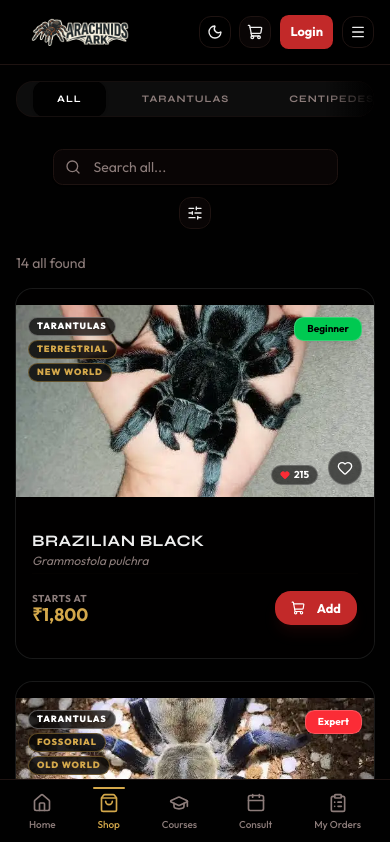
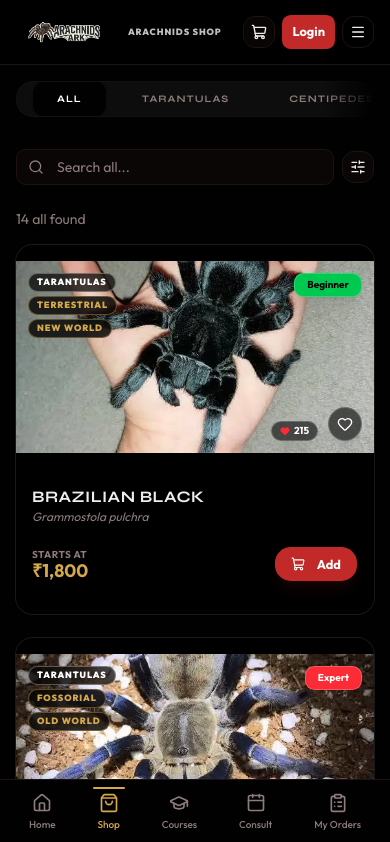
Before and after one commit to Bala-Sai-Teja-Singh/arachnids-ark, a Next.js app: page /shop in a window 390 px wide. Shown: the top 842 px of the page. Built offline with nearby package versions, Linux system fonts and the light colour scheme.

Commit message:
style/ui changes

```diff
--- a/src/app/(user)/layout.tsx
+++ b/src/app/(user)/layout.tsx
@@ -71,7 +71,7 @@ export default function UserLayout({ children }: { children: React.ReactNode })
   if (!mounted) return null;
 
   return (
-    <div className="flex h-[100dvh] overflow-hidden bg-background">
+    <div className="flex min-h-screen md:h-[100dvh] md:overflow-hidden bg-background">
       {/* Universal Sidebar (Visible site-wide when logged in) */}
       {showSidebar && (
         <aside className="hidden md:block shrink-0">
@@ -116,7 +116,7 @@ export default function UserLayout({ children }: { children: React.ReactNode })
       )}
 
       {/* Main Content Area */}
-      <div className="flex-1 flex flex-col min-w-0 overflow-hidden relative">
+      <div className="flex-1 flex flex-col min-w-0 md:overflow-hidden relative">
         {/* Navbar replaces Header for public views, but we use the unified Header logic when in Dashboard?
             Actually, the user wanted unification. I'll keep the Navbar for now but maybe it can be merged.
             For now, let's keep the Navbar and add the menu trigger to it if showSidebar is true.
@@ -126,7 +126,7 @@ export default function UserLayout({ children }: { children: React.ReactNode })
           onMenuClick={() => setIsMobileOpen(true)}
         />
 
-        <main ref={mainRef} className="flex-1 overflow-y-auto">
+        <main ref={mainRef} className="flex-1 md:overflow-y-auto pb-20 md:pb-0">
           <div className="flex-1 w-full min-h-full">
             {children}
           </div>
--- a/src/app/(user)/liked/page.tsx
+++ b/src/app/(user)/liked/page.tsx
@@ -113,18 +113,10 @@ export default function FavoritesPage() {
 
   return (
     <div className="container mx-auto px-4 py-12 min-h-screen">
-      <div className="mb-8 flex items-center justify-between">
-        <div>
-          <Link href="/shop" className="text-sm text-muted-foreground hover:text-brand-gold flex items-center gap-2 mb-2 transition-colors">
-            <ArrowLeft className="h-4 w-4" /> Back to Shop
-          </Link>
-          <h1 className="vibe-heading text-3xl sm:text-4xl font-bold">
-            My <span className="text-gradient-red">Favorites</span>
-          </h1>
-          <p className="text-sm sm:text-base text-muted-foreground mt-2">
-            You have {totalFavorites} items in your wishlist
-          </p>
-        </div>
+      <div className="mb-6">
+        <Link href="/shop" className="text-xs text-muted-foreground hover:text-brand-gold flex items-center gap-2 transition-colors">
+          <ArrowLeft className="h-3 w-3" /> Back to Shop
+        </Link>
       </div>
 
       {loading ? (
--- a/src/app/(user)/shop/page.tsx
+++ b/src/app/(user)/shop/page.tsx
@@ -269,7 +269,7 @@ export default function ShopPage() {
         />
       </motion.div>
 
-      <motion.div initial={{ opacity: 0, y: 10 }} animate={{ opacity: 1, y: 0 }} transition={{ delay: 0.1 }} className="flex flex-col md:flex-row items-center gap-3 mb-6">
+      <motion.div initial={{ opacity: 0, y: 10 }} animate={{ opacity: 1, y: 0 }} transition={{ delay: 0.1 }} className="flex flex-row items-center gap-2 sm:gap-3 mb-6">
         <div className="flex-1">
           <Input
             placeholder={`Search ${mainCategory.toLowerCase()}...`}
@@ -333,7 +333,7 @@ export default function ShopPage() {
           onClose={() => setIsFilterOpen(false)}
           variant="side-right"
           title="Filters"
-          dismissible={false}
+          dismissible={true}
         >
           <FilterPanel
             mainCategory={mainCategory} habitat={habitat} setHabitat={setHabitat}
--- a/src/app/admin/layout.tsx
+++ b/src/app/admin/layout.tsx
@@ -66,7 +66,7 @@ export default function AdminLayout({ children }: { children: React.ReactNode })
   };
 
   return (
-    <div className="flex h-[100dvh] overflow-hidden bg-background">
+    <div className="flex min-h-screen md:h-[100dvh] md:overflow-hidden bg-background">
       {/* Desktop Sidebar */}
       <aside className="hidden md:block shrink-0 relative z-50">
         <Sidebar
@@ -107,7 +107,7 @@ export default function AdminLayout({ children }: { children: React.ReactNode })
       </Modal>
 
       {/* Main Content Area */}
-      <div className="flex-1 flex flex-col min-w-0 overflow-hidden">
+      <div className="flex-1 flex flex-col min-w-0 md:overflow-hidden">
         <Header
           showMobileMenu
           onMenuClick={() => setIsMobileOpen(true)}
@@ -122,7 +122,7 @@ export default function AdminLayout({ children }: { children: React.ReactNode })
         />
         <NotificationCenter open={showNotifications} onOpenChange={setShowNotifications} />
 
-        <main className="flex-1 overflow-y-auto p-4 md:p-8 custom-scrollbar">
+        <main className="flex-1 md:overflow-y-auto p-4 md:p-8 custom-scrollbar">
           <div className="max-w-7xl mx-auto animate-in fade-in slide-in-from-bottom-4 duration-500">
             {children}
           </div>
--- a/src/app/layout.tsx
+++ b/src/app/layout.tsx
@@ -41,6 +41,7 @@ export default function RootLayout({
     <html
       lang="en"
       className={`${outfit.variable} ${syne.variable} h-full antialiased`}
+      data-scroll-behavior="smooth"
       suppressHydrationWarning
     >
       <head>
--- a/src/components/layout/navbar.tsx
+++ b/src/components/layout/navbar.tsx
@@ -73,8 +73,8 @@ export function Navbar({
             </div>
           ) : (
             /* Logo - Left side for guests */
-            <Link href="/" className="flex items-center group">
-              <div className="w-32 sm:w-60 flex items-center justify-start overflow-hidden">
+            <Link href="/" className="flex items-center group shrink-0">
+              <div className="w-24 xs:w-32 sm:w-60 flex items-center justify-start overflow-hidden">
                 <img src="/logo.png" alt="ArachnidsArk" className="w-full h-auto object-contain object-left" />
               </div>
             </Link>
@@ -108,16 +108,20 @@ export function Navbar({
           )}
 
           {/* Dynamic Page Title */}
-          <div className="hidden lg:flex items-center border-l border-border pl-4 ml-2 animate-in fade-in slide-in-from-left-4 duration-500">
-            <span className="text-sm font-black uppercase tracking-[0.2em] text-foreground/80">
-              {PAGE_TITLES[pathname] || ''}
-            </span>
-          </div>
+          {PAGE_TITLES[pathname] && (
+            <div className="flex items-center animate-in fade-in slide-in-from-left-4 duration-500">
+              <span className="text-[9px] xs:text-[10px] sm:text-sm font-black uppercase tracking-[0.1em] sm:tracking-[0.2em] text-foreground/80 whitespace-nowrap">
+                {PAGE_TITLES[pathname]}
+              </span>
+            </div>
+          )}
         </div>
 
         {/* Right side utilities */}
-        <div className="flex items-center gap-2 ml-auto">
-          <ThemeToggle />
+        <div className="flex items-center gap-1.5 sm:gap-2 ml-auto">
+          <div className="hidden sm:block">
+            <ThemeToggle />
+          </div>
           <CartDrawer />
 
           {showSidebar && user ? (
@@ -153,9 +157,14 @@ export function Navbar({
                   }
                 />
                 <DropdownMenuContent align="end" className="w-64 glass border-border mt-2 p-2">
-                  <div className="px-3 py-3 border-b border-border/50 mb-2">
-                    <p className="text-sm font-bold truncate text-foreground">{user.name}</p>
-                    <p className="text-[11px] text-muted-foreground truncate mt-0.5">{user.email}</p>
+                  <div className="px-3 py-3 border-b border-border/50 mb-2 flex items-center justify-between">
+                    <div>
+                      <p className="text-sm font-bold truncate text-foreground">{user.name}</p>
+                      <p className="text-[11px] text-muted-foreground truncate mt-0.5">{user.email}</p>
+                    </div>
+                    <div className="sm:hidden">
+                      <ThemeToggle />
+                    </div>
                   </div>
 
                   <DropdownMenuItem onClick={() => router.push('/dashboard/profile')} className="gap-2 cursor-pointer focus:bg-brand-red/10 focus:text-brand-red rounded-lg py-2">
@@ -203,6 +212,10 @@ export function Navbar({
                 )}
               >
                 <div className="p-4 space-y-1">
+                  <div className="flex items-center justify-between px-4 py-2 mb-2 border-b border-border/50">
+                    <span className="text-xs font-heading uppercase tracking-widest text-muted-foreground">Appearance</span>
+                    <ThemeToggle />
+                  </div>
                   {USER_NAV_ITEMS.map((item) => (
                     <Link
                       key={item.href}
--- a/src/components/shared/organisms/header.tsx
+++ b/src/components/shared/organisms/header.tsx
@@ -67,7 +67,7 @@ export function Header({
   // Resolve title from pathname if not provided
   const resolvedTitle = providedTitle || (
     <div className="flex items-center gap-2">
-      <span className="text-sm font-black uppercase tracking-[0.2em] text-foreground/80">
+      <span className="text-[9px] xs:text-[10px] sm:text-sm font-black uppercase tracking-[0.1em] sm:tracking-[0.2em] text-foreground/80 whitespace-nowrap">
         {PAGE_TITLES[pathname] || 'Dashboard'}
       </span>
     </div>
@@ -90,7 +90,7 @@ export function Header({
         )}
 
         {resolvedTitle && (
-          <div className="hidden sm:block animate-in fade-in slide-in-from-left-4 duration-300">
+          <div className="animate-in fade-in slide-in-from-left-4 duration-300 flex-shrink min-w-0">
             {resolvedTitle}
           </div>
         )}
@@ -110,8 +110,10 @@ export function Header({
       </div>
 
       {/* Right Area: Actions & Profile */}
-      <div className="flex items-center gap-2 md:gap-4">
-        <ThemeToggle />
+      <div className="flex items-center gap-1.5 md:gap-4">
+        <div className="hidden sm:block">
+          <ThemeToggle />
+        </div>
         {/* Notifications */}
         <Button
           variant="ghost"
@@ -140,9 +142,14 @@ export function Header({
             } />
             <DropdownMenuContent className="w-56 bg-background border-border shadow-xl mt-2" align="end">
               <DropdownMenuLabel className="font-normal">
-                <div className="flex flex-col space-y-1">
-                  <p className="text-sm font-bold leading-none">{user.name}</p>
-                  <p className="text-xs leading-none text-muted-foreground">{user.email}</p>
+                <div className="flex items-center justify-between gap-4">
+                  <div className="flex flex-col space-y-1">
+                    <p className="text-sm font-bold leading-none">{user.name}</p>
+                    <p className="text-xs leading-none text-muted-foreground">{user.email}</p>
+                  </div>
+                  <div className="sm:hidden">
+                    <ThemeToggle />
+                  </div>
                 </div>
               </DropdownMenuLabel>
               <DropdownMenuSeparator />
```
